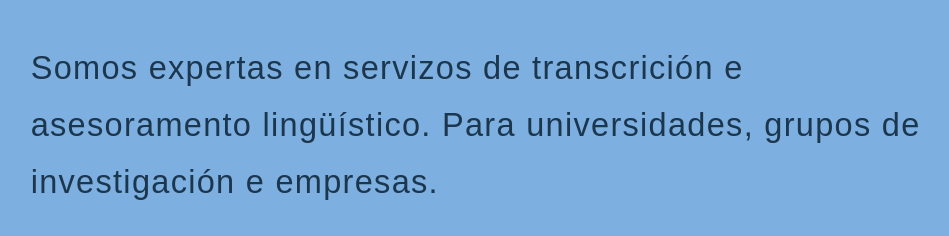
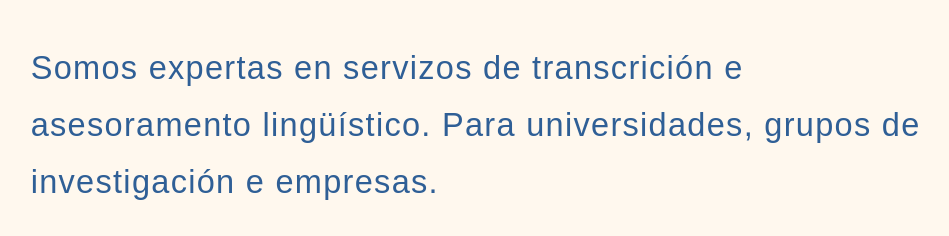
Before and after one commit to NoLegalTech/manuscripta.gal, a plain HTML site: page index.html in a window 1280 px wide. Shown: the part 178-414 px from the top of the page, without its empty margins (163-1112 px from the left). Drawn offline with Linux system fonts and the light colour scheme; a web font is replaced by a local one.

Commit message:
Change colors

```diff
--- a/assets/css/style.css
+++ b/assets/css/style.css
@@ -1,7 +1,7 @@
 :root {
-    --foreground: #1C364E;
-    --background: #7DB0E0;
-    --link: #2B6CA5;
+    --foreground: #2f5f96;
+    --background: #fff8ee;
+    --link: #5a738d;
 }
 
 html,
```
